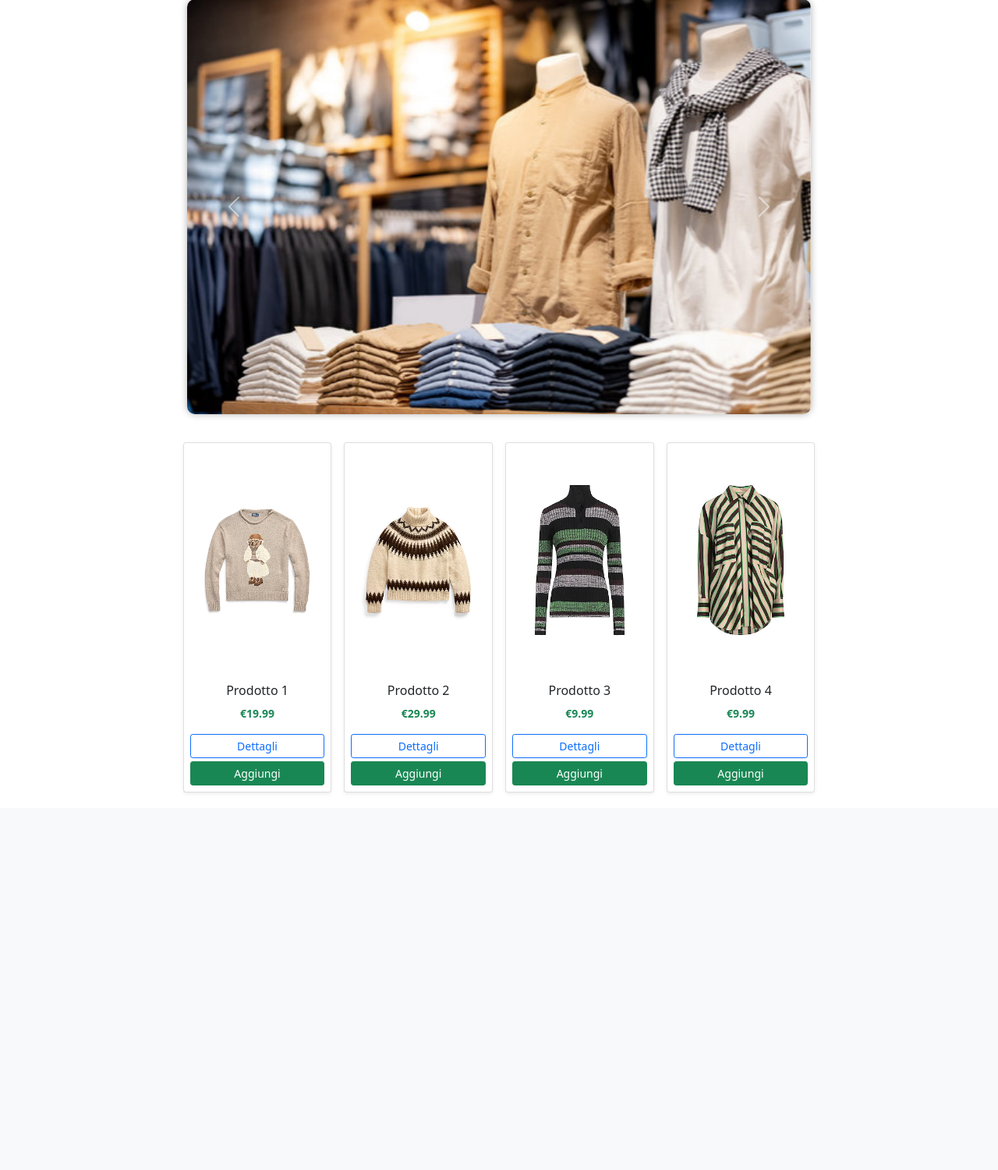
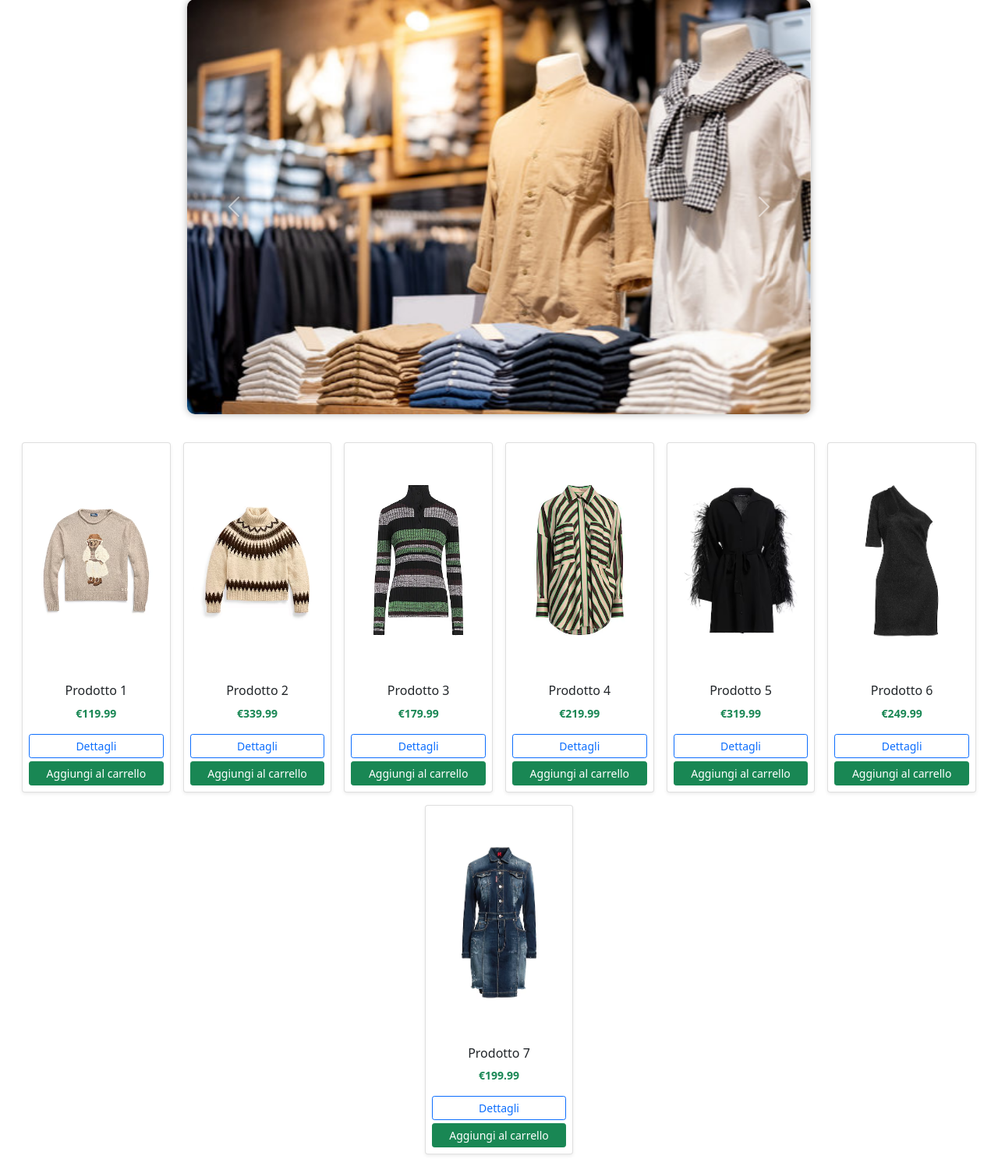
Before and after one commit to yongkang49/Progetti-TPSIT, a PHP site: page / in a window 1280 px wide. Shown: the part 81-1581 px from the top of the page at 78% size. Before the commit the page ends 1097 px from the top, so only its background shows below. Run offline with PHP 8.4, Linux system fonts and the light colour scheme.

Commit message:
migliorato pagina singola

```diff
--- a/E-commerce/public/css/carrello.css
+++ b/E-commerce/public/css/carrello.css
@@ -16,7 +16,7 @@
     padding: 20px;
     border-radius: 10px;
     width: 80%;
-    max-width: 400px;
+    max-width: 600px;
     text-align: center;
 }
 
--- a/E-commerce/public/css/product.css
+++ b/E-commerce/public/css/product.css
@@ -3,10 +3,6 @@ body {
     margin: 0;
     padding: 0;
     background-color: #f4f4f4;
-}
-.container {
-    max-width: 600px;
-    margin-top: 50px;
 }
 
 .product-img {
--- a/E-commerce/public/index.html
+++ b/E-commerce/public/index.html
@@ -14,7 +14,7 @@
 <body>
   <nav class="navbar navbar-light bg-light sticky-top">
     <div class="container-fluid">
-      <a class="navbar-brand">FORX</a>
+      <a class="navbar-brand" href="index.html">FORX</a>
       <button id="cart-button">Carrello (0)</button>
     </div>
   </nav>
--- a/E-commerce/public/js/carrello.js
+++ b/E-commerce/public/js/carrello.js
@@ -29,16 +29,31 @@ function showCart() {
 
         // Creazione dell'immagine del prodotto
         const img = document.createElement('img');
-        img.src = item.image; // Assicurati che ogni oggetto "item" abbia una proprietà "image" con il percorso dell'immagine
-        img.alt = item.name;
+        img.src = item.image;
+        img.alt = item.nome;
         img.style.width = '40px';
         img.style.height = '40px';
         img.style.marginRight = '10px';
         img.style.borderRadius = '5px';
 
-        // Nome e prezzo del prodotto
+        // Nome, prezzo e quantità
         const textSpan = document.createElement('span');
-        textSpan.innerHTML = `${item.name} - €${item.price.toFixed(2)}`;
+        textSpan.innerHTML = `${item.nome} - €${item.prezzo.toFixed(2)} x ${item.quantita}`;
+
+        // Pulsante per diminuire la quantità
+        const decreaseButton = document.createElement('button');
+        decreaseButton.textContent = '➖';
+        decreaseButton.style.textAlign = 'left';
+        decreaseButton.style.marginLeft = '10px';
+        decreaseButton.style.backgroundColor = 'white';
+        decreaseButton.onclick = () => updateQuantity(index, item.quantita - 1);
+
+        // Pulsante per aumentare la quantità
+        const increaseButton = document.createElement('button');
+        increaseButton.textContent = '➕';
+        increaseButton.style.marginLeft = '5px';
+        increaseButton.style.backgroundColor = 'white';
+        increaseButton.onclick = () => updateQuantity(index, item.quantita + 1);
 
         // Pulsante per rimuovere l'elemento
         const removeButton = document.createElement('button');
@@ -49,10 +64,12 @@ function showCart() {
 
         li.appendChild(img);
         li.appendChild(textSpan);
+        li.appendChild(decreaseButton);
+        li.appendChild(increaseButton);
         li.appendChild(removeButton);
         cartItemsList.appendChild(li);
 
-        totalPrice += item.price;
+        totalPrice += item.prezzo * item.quantita;
     });
 
     // Aggiunge il totale al carrello
@@ -62,6 +79,8 @@ function showCart() {
 
     document.getElementById('cart-modal').style.display = 'flex';
 }
+
+
 
 function removeFromCart(index) {
     cart.splice(index, 1); // Rimuove l'elemento dalla lista
@@ -76,11 +95,64 @@ function closeCart() {
 
 // Funzione per aggiungere un prodotto al carrello
 function addToCart(product) {
-    cart.push(product);
+    let existingProduct = cart.find(item => item.id === product.id);
+
+    if (existingProduct) {
+        existingProduct.quantita += 1;
+    } else {
+        product.quantita = 1;
+        cart.push(product);
+    }
+
+    localStorage.setItem('cart', JSON.stringify(cart));
     updateCart();
+
+    // Mostra il modale di conferma
+    showConfirmationModal();
 }
+function showConfirmationModal() {
+    const modal = document.createElement('div');
+    modal.innerText = 'Prodotto aggiunto con successo!';
+
+    // Stili per centrare il modale
+    modal.style.position = 'fixed';
+    modal.style.top = '50%';
+    modal.style.left = '50%';
+    modal.style.transform = 'translate(-50%, -50%)'; // Centra esattamente
+    modal.style.padding = '15px 20px';
+    modal.style.backgroundColor = '#28a745';
+    modal.style.color = 'white';
+    modal.style.fontSize = '18px';
+    modal.style.borderRadius = '5px';
+    modal.style.boxShadow = '0px 4px 6px rgba(0, 0, 0, 0.1)';
+    modal.style.zIndex = '1000';
+    modal.style.textAlign = 'center';
+
+    document.body.appendChild(modal);
+
+    setTimeout(() => {
+        modal.remove();
+    }, 2000);
+}
+
+
+function updateQuantity(index, newQuantity) {
+    if (newQuantity < 1) {
+        removeFromCart(index); // Se la quantità diventa 0, rimuove l'elemento
+        return;
+    }
+
+    cart[index].quantita = newQuantity;
+    localStorage.setItem('cart', JSON.stringify(cart)); // Salva nel localStorage
+    showCart(); // Aggiorna il carrello
+}
+
 // Event listeners
 document.getElementById('cart-button').addEventListener('click', showCart);
 document.getElementById('close-cart').addEventListener('click', closeCart);
+
+window.addEventListener('beforeunload', () => {
+    localStorage.removeItem('cart'); // Cancella solo il carrello
+});
 // carica i prodotti dentro localstorage se presente
 loadCartFromStorage();
--- a/E-commerce/public/js/script.js
+++ b/E-commerce/public/js/script.js
@@ -27,12 +27,12 @@ function displayProducts(products) {
 
         productDiv.innerHTML = `
             <div class="card shadow-sm text-center">
-                <img src="${product.image}" class="card-img-top p-2" alt="${product.name}" style="height: 300px; object-fit: contain;">
+                <img src="${product.image}" class="card-img-top p-2" alt="${product.nome}" style="height: 300px; object-fit: contain;">
                 <div class="card-body p-2">
-                    <h6 class="card-title">${product.name}</h6>
-                    <p class="text-success fw-bold small">€${product.price.toFixed(2)}</p>
+                    <h6 class="card-title">${product.nome}</h6>
+                    <p class="text-success fw-bold small">€${product.prezzo.toFixed(2)}</p>
                     <a href="product.html?id=${product.id}" class="btn btn-sm btn-outline-primary w-100">Dettagli</a>
-                    <button class="btn btn-sm btn-success w-100 mt-1 add-to-cart-button">Aggiungi</button>
+                    <button class="btn btn-sm btn-success w-100 mt-1 add-to-cart-button">Aggiungi al carrello</button>
                 </div>
             </div>
         `;
--- a/E-commerce/public/prodotti.json
+++ b/E-commerce/public/prodotti.json
@@ -1,30 +1,86 @@
 [
     {
         "id": 1,
-        "name": "Prodotto 1",
-        "price": 19.99,
+        "nome": "Prodotto 1",
+        "prezzo": 119.99,
         "image": "images/product1.jpg",
+        "descrizione": "",
+        "materia":"",
+        "taglio":"",
+        "colore": "",
+        "quantità" : "",
         "categoria": ""
     },
     {
         "id": 2,
-        "name": "Prodotto 2",
-        "price": 29.99,
+        "nome": "Prodotto 2",
+        "prezzo": 339.99,
         "image": "images/product2.jpg",
+        "descrizione": "",
+        "materia":"",
+        "taglio":"",
+        "colore": "",
+        "quantità" : "",
         "categoria": ""
     },
     {
         "id": 3,
-        "name": "Prodotto 3",
-        "price": 9.99,
+        "nome": "Prodotto 3",
+        "prezzo": 179.99,
         "image": "images/product3.jpg",
+        "descrizione": "",
+        "materia":"",
+        "taglio":"",
+        "colore": "",
+        "quantità" : "",
         "categoria": ""
     },
     {
         "id": 4,
-        "name": "Prodotto 4",
-        "price": 9.99,
+        "nome": "Prodotto 4",
+        "prezzo": 219.99,
         "image": "images/product4.jpg",
+        "descrizione": "",
+        "materia":"",
+        "taglio":"",
+        "colore": "",
+        "quantità" : "",
+        "categoria": ""
+    },
+    {
+        "id": 5,
+        "nome": "Prodotto 5",
+        "prezzo": 319.99,
+        "image": "images/product5.jpg",
+        "descrizione": "",
+        "materia":"",
+        "taglio":"",
+        "colore": "",
+        "quantità" : "",
+        "categoria": ""
+    },
+    {
+        "id": 6,
+        "nome": "Prodotto 6",
+        "prezzo": 249.99,
+        "image": "images/product6.jpg",
+        "descrizione": "",
+        "materia":"",
+        "taglio":"",
+        "colore": "",
+        "quantità" : "",
+        "categoria": ""
+    },
+    {
+        "id": 7,
+        "nome": "Prodotto 7",
+        "prezzo": 199.99,
+        "image": "images/product7.jpg",
+        "descrizione": "",
+        "materia":"",
+        "taglio":"",
+        "colore": "",
+        "quantità" : "",
         "categoria": ""
     }
 ]
```
Also changed, not shown: E-commerce/public/js/product.js (+3 -4 lines), E-commerce/public/product.html (+29 -8 lines), E-commerce/public/images/product5.jpg (added), E-commerce/public/images/product5_pink.jpg (added), E-commerce/public/images/product5_red.jpg (added), E-commerce/public/images/product5_yellow.jpg (added), E-commerce/public/images/product6.jpg (added), E-commerce/public/images/product6_purple.jpg (added), E-commerce/public/images/product7.jpg (added).
